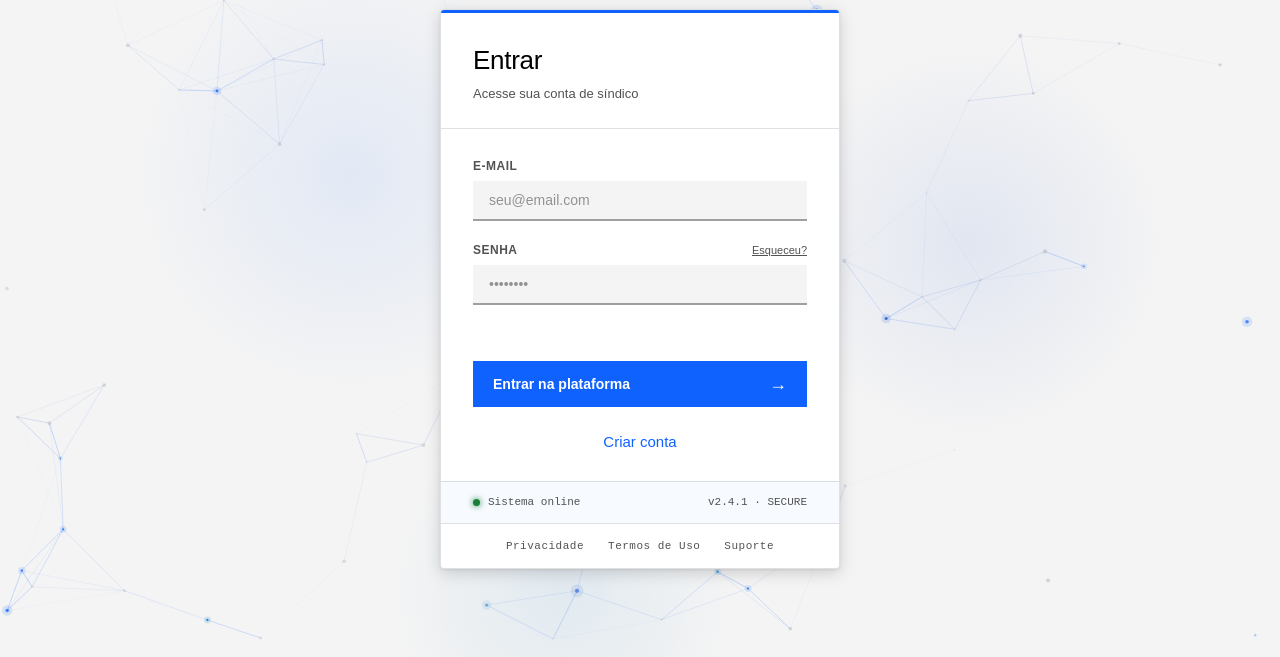
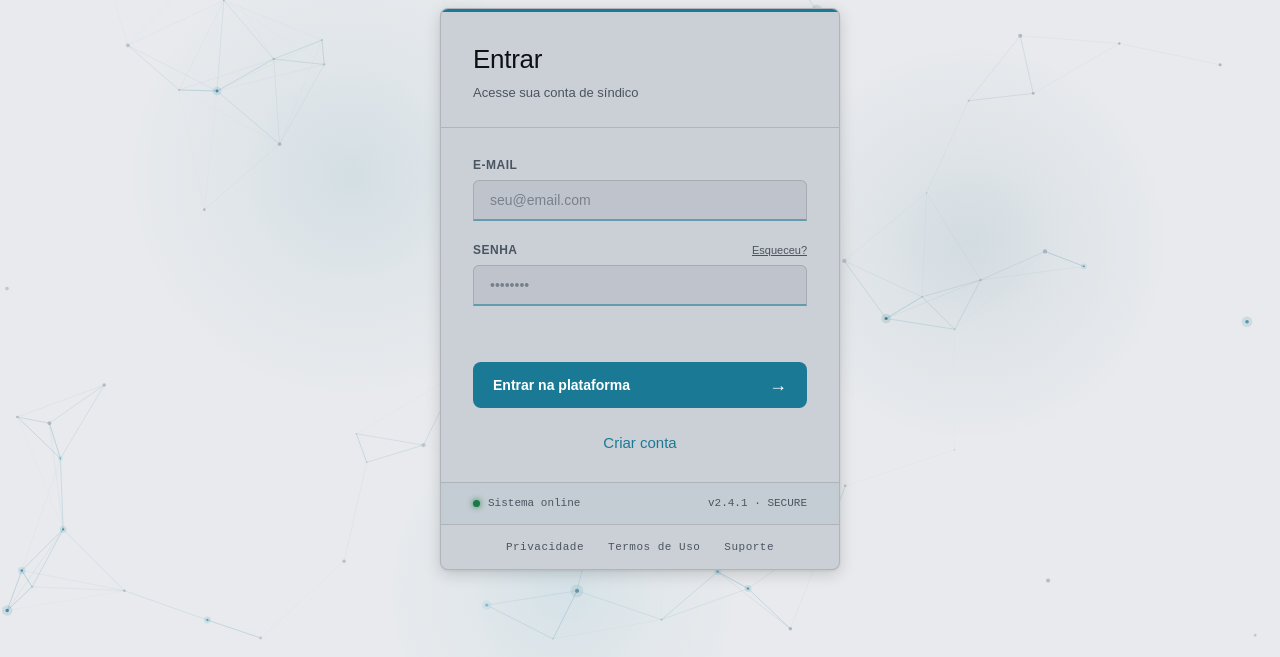
Before and after one commit to Ryan-42/condominio-saas, a plain HTML site: page login.html in a window 1280 px wide. Shown: the part 143-800 px from the top of the page. Drawn offline with Linux system fonts and the light colour scheme; animation ran at ten frames a second.

Commit message:
feat: paleta petróleo + prata — Plus Jakarta Sans, radius 8px, sem branco puro
- Azul petróleo em ambos os temas (dark: #3DAFC8, light: #1A7A96)
- Fundo prata #E8EAED (sem branco puro); cards #CBCFD6 (3 tons mais escuro)
- Dark mode: bg #161A1E, surface #252B32
- Fonte: Plus Jakarta Sans (400–800) + JetBrains Mono
- Border-radius 8px nos cards, 6px nos inputs
- Space.js: paletas petróleo em ambos os temas via MutationObserver

Co-Authored-By: Claude Sonnet 4.6 <noreply@anthropic.com>

```diff
--- a/Space.js
+++ b/Space.js
@@ -25,44 +25,44 @@
   window.addEventListener("mousemove", (e) => { mouse.x = e.clientX; mouse.y = e.clientY; });
   window.addEventListener("mouseleave", () => { mouse.x = mouse.y = -9999; });
 
-  // ── Paletas por tema — IBM Carbon Blue ───────────────────
+  // ── Paletas por tema — Azul Petróleo ────────────────────
   function getPalette() {
     const dark = document.documentElement.getAttribute("data-theme") === "dark";
     if (dark) {
-      // IBM Carbon dark — partículas azuis sobre #161616
+      // Petróleo dark — sobre grafite #161A1E
       return {
-        bg:      "#161616",
-        c1:      "#0F62FE",   // Blue 60
-        c2:      "#4589FF",   // Blue 50
-        c3:      "#1192E8",   // Cyan 50
-        neutral: "#525252",   // Gray 60 — neutro discreto
+        bg:      "#161A1E",
+        c1:      "#3DAFC8",   // petróleo médio
+        c2:      "#1A7A96",   // petróleo escuro
+        c3:      "#6DC4D8",   // petróleo claro
+        neutral: "#3A4A54",   // cinza-petróleo neutro
         aurora: [
-          { r:  15, g:  98, b: 254 },  // Blue 60
-          { r:  69, g: 137, b: 255 },  // Blue 50
-          { r:  17, g: 146, b: 232 },  // Cyan 50
+          { r:  61, g: 175, b: 200 },
+          { r:  26, g: 122, b: 150 },
+          { r: 109, g: 196, b: 216 },
         ],
-        lineC:  [ 15,  98, 254],
-        lineN:  [ 69, 137, 255],
-        mouseL: [ 15,  98, 254],
-        auroraAlpha: [0.14, 0.06],
+        lineC:  [ 61, 175, 200],
+        lineN:  [ 26, 122, 150],
+        mouseL: [ 61, 175, 200],
+        auroraAlpha: [0.16, 0.07],
       };
     } else {
-      // IBM Carbon light — partículas azuis sobre #F4F4F4
+      // Petróleo light — sobre prata #E8EAED
       return {
-        bg:      "#F4F4F4",
-        c1:      "#0F62FE",   // Blue 60
-        c2:      "#0043CE",   // Blue 70
-        c3:      "#0072C3",   // Cyan 60
-        neutral: "#C1C7CD",   // Cool Gray 30 — neutro claro
+        bg:      "#E8EAED",
+        c1:      "#1A7A96",   // petróleo escuro
+        c2:      "#115E77",   // petróleo profundo
+        c3:      "#2E9BB8",   // petróleo médio
+        neutral: "#A0A8B0",   // cinza prata neutro
         aurora: [
-          { r:  15,  g:  98, b: 254 },  // Blue 60
-          { r:   0,  g:  67, b: 206 },  // Blue 70
-          { r:   0, g: 114, b: 195 },  // Cyan 60
+          { r:  26, g: 122, b: 150 },
+          { r:  17, g:  94, b: 119 },
+          { r:  46, g: 155, b: 184 },
         ],
-        lineC:  [ 15,  98, 254],
-        lineN:  [  0,  67, 206],
-        mouseL: [ 15,  98, 254],
-        auroraAlpha: [0.08, 0.04],
+        lineC:  [ 26, 122, 150],
+        lineN:  [ 17,  94, 119],
+        mouseL: [ 26, 122, 150],
+        auroraAlpha: [0.10, 0.04],
       };
     }
   }
--- a/login.html
+++ b/login.html
@@ -6,7 +6,7 @@
   <meta name="viewport" content="width=device-width, initial-scale=1.0">
   <title>CondoSYS — Acesso</title>
 
-  <link href="https://fonts.googleapis.com/css2?family=IBM+Plex+Sans:wght@300;400;500;600;700&family=IBM+Plex+Mono:wght@400;500&display=swap&font-display=swap" rel="stylesheet">
+  <link href="https://fonts.googleapis.com/css2?family=Plus+Jakarta+Sans:wght@400;500;600;700;800&family=JetBrains+Mono:wght@400;500&display=swap&font-display=swap" rel="stylesheet">
   <meta name="theme-color" content="#161616">
   <link rel="manifest" href="manifest.json">
 
@@ -125,9 +125,9 @@
       font-size: 14px;
       color: var(--text);
       background: var(--surface2);
-      border: none;
+      border: 1px solid var(--border);
       border-bottom: 2px solid var(--border-hot);
-      border-radius: 0;
+      border-radius: 6px 6px 0 0;
       padding: 11px 16px;
       width: 100%;
       outline: none;
@@ -182,11 +182,11 @@
     .lc-btn {
       font-family: var(--font-ui);
       font-size: 14px;
-      font-weight: 600;
+      font-weight: 700;
       color: #fff;
       background: var(--p3);
       border: none;
-      border-radius: 0;
+      border-radius: 8px;
       padding: 14px 20px;
       width: 100%;
       cursor: pointer;
@@ -205,11 +205,11 @@
     .lc-btn-ghost {
       font-family: var(--font-ui);
       font-size: 13px;
-      font-weight: 500;
+      font-weight: 600;
       color: var(--p3);
       background: transparent;
       border: 1px solid var(--p3);
-      border-radius: 0;
+      border-radius: 8px;
       padding: 10px 16px;
       width: 100%;
       cursor: pointer;
--- a/styles.css
+++ b/styles.css
@@ -3,94 +3,98 @@
 
 :root {
   color-scheme: light dark;
-  /* ── IBM Carbon — Light ────────────────────────── */
-  --p1: #001141;
-  --p2: #0043CE;
-  --p3: #0F62FE;
-  --p4: #4589FF;
-  --lavender:     #4589FF;
-  --lavender-dim: #78A9FF;
+  /* ── Petrol SaaS — Light (prata + azul petróleo) ─ */
+  --p1: #0A3A4A;
+  --p2: #115E77;
+  --p3: #1A7A96;
+  --p4: #2E9BB8;
+  --lavender:     #2E9BB8;
+  --lavender-dim: #4DB8D5;
 
   /* RGB channels */
-  --_p:   15,98,254;
-  --_a:   69,137,255;
-  --_lt:  120,169,255;
+  --_p:   26,122,150;
+  --_a:   46,155,184;
+  --_lt:  77,184,213;
 
-  --bg:       #F4F4F4;
-  --bg2:      #E8E8E8;
-  --surface:  #FFFFFF;
-  --surface2: #F4F4F4;
-  --border:        rgba(0,0,0,0.12);
-  --border-hot:    rgba(0,0,0,0.35);
+  /* Prata claro — sem branco puro */
+  --bg:       #E8EAED;
+  --bg2:      #DADDE2;
+  /* Cards: 3 tons mais escuros que o fundo */
+  --surface:  #CBCFD6;
+  --surface2: #BFC4CC;
+  --border:        rgba(0,0,0,0.13);
+  --border-hot:    rgba(26,122,150,0.55);
 
-  --grad: linear-gradient(90deg,#001141,#0043CE,#0F62FE,#4589FF);
+  --grad: linear-gradient(90deg,#0A3A4A,#115E77,#1A7A96,#2E9BB8);
 
-  --text:        #161616;
-  --text-dim:    #525252;
-  --text-bright: #000000;
+  --text:        #181C1F;
+  --text-dim:    #4A5560;
+  --text-bright: #0D1114;
 
-  --green:      #198038;
-  --green-dim:  #24A148;
-  --green-glow: rgba(25,128,56,.14);
-  --red:        #DA1E28;
-  --red-dim:    #FA4D56;
-  --red-glow:   rgba(218,30,40,.14);
-  --gold:       #D24C00;
-  --gold-dim:   #EB6200;
-  --gold-glow:  rgba(210,76,0,.14);
+  --green:      #1A7A45;
+  --green-dim:  #22A05A;
+  --green-glow: rgba(26,122,69,.16);
+  --red:        #C8252D;
+  --red-dim:    #E0373F;
+  --red-glow:   rgba(200,37,45,.16);
+  --gold:       #B85C00;
+  --gold-dim:   #D46E00;
+  --gold-glow:  rgba(184,92,0,.16);
 
-  --cyan:       #0072C3;
-  --cyan-dim:   #1192E8;
-  --cyan-glow:  rgba(0,114,195,.14);
+  --cyan:       #0D7A8A;
+  --cyan-dim:   #1A9AAC;
+  --cyan-glow:  rgba(13,122,138,.16);
 
   --sidebar-w: 250px;
-  --radius:    4px;
+  --radius:    8px;
 
-  --font-display: 'IBM Plex Sans', sans-serif;
-  --font-ui:      'IBM Plex Sans', sans-serif;
-  --font-mono:    'IBM Plex Mono', monospace;
+  --font-display: 'Plus Jakarta Sans', sans-serif;
+  --font-ui:      'Plus Jakarta Sans', sans-serif;
+  --font-mono:    'JetBrains Mono', monospace;
 }
 
 [data-theme="dark"] {
   color-scheme: dark;
-  /* ── IBM Carbon — Dark ─────────────────────────── */
-  --p1: #D0E2FF;
-  --p2: #A6C8FF;
-  --p3: #78A9FF;
-  --p4: #4589FF;
-  --lavender:     #A6C8FF;
-  --lavender-dim: #78A9FF;
+  /* ── Petrol SaaS — Dark ─────────────────────────── */
+  --p1: #A8DDE8;
+  --p2: #6DC4D8;
+  --p3: #3DAFC8;
+  --p4: #2496B0;
+  --lavender:     #6DC4D8;
+  --lavender-dim: #4DB8D0;
 
-  --_p:   120,169,255;
-  --_a:   166,200,255;
-  --_lt:  208,226,255;
+  --_p:   61,175,200;
+  --_a:   109,196,216;
+  --_lt:  168,221,232;
 
-  --bg:       #161616;
-  --bg2:      #262626;
-  --surface:  #262626;
-  --surface2: #393939;
-  --border:        rgba(255,255,255,0.12);
-  --border-hot:    rgba(255,255,255,0.32);
+  /* Grafite escuro — sem preto puro */
+  --bg:       #161A1E;
+  --bg2:      #1E2328;
+  /* Cards: 3 tons mais escuros — grafite médio */
+  --surface:  #252B32;
+  --surface2: #2D343C;
+  --border:        rgba(255,255,255,0.10);
+  --border-hot:    rgba(61,175,200,0.50);
 
-  --grad: linear-gradient(90deg,#0F62FE,#4589FF,#78A9FF,#A6C8FF);
+  --grad: linear-gradient(90deg,#2496B0,#3DAFC8,#6DC4D8,#A8DDE8);
 
-  --text:        #F4F4F4;
-  --text-dim:    #C6C6C6;
-  --text-bright: #FFFFFF;
+  --text:        #E4E8EC;
+  --text-dim:    #8C9BAA;
+  --text-bright: #F0F4F8;
 
-  --green:      #42BE65;
-  --green-dim:  #6FDC8C;
-  --green-glow: rgba(66,190,101,.22);
-  --red:        #FF8389;
-  --red-dim:    #FFB3B8;
-  --red-glow:   rgba(255,131,137,.22);
-  --gold:       #FF832B;
-  --gold-dim:   #FFB784;
-  --gold-glow:  rgba(255,131,43,.22);
+  --green:      #3DD68C;
+  --green-dim:  #6DE8AA;
+  --green-glow: rgba(61,214,140,.22);
+  --red:        #FF7A85;
+  --red-dim:    #FFB0B8;
+  --red-glow:   rgba(255,122,133,.22);
+  --gold:       #FFAA44;
+  --gold-dim:   #FFC880;
+  --gold-glow:  rgba(255,170,68,.22);
 
-  --cyan:       #33B1FF;
-  --cyan-dim:   #82CFFF;
-  --cyan-glow:  rgba(51,177,255,.22);
+  --cyan:       #4DC8DC;
+  --cyan-dim:   #7ADAEA;
+  --cyan-glow:  rgba(77,200,220,.22);
 }
 
 html {
@@ -1172,53 +1176,53 @@ textarea.field-input { resize: vertical; min-height: 100px; line-height: 1.6; pa
 ════════════════════════════════════════════════ */
 
 html:not([data-theme="dark"]) #space-canvas { display: block; }
-html:not([data-theme="dark"]) body          { background: #F4F4F4; }
+html:not([data-theme="dark"]) body          { background: #E8EAED; }
 
-/* Sidebar — superfície sólida Carbon */
+/* Sidebar — prata levemente mais escura */
 html:not([data-theme="dark"]) .sidebar {
-  background: rgba(255,255,255,0.92);
-  border-right: 1px solid #E0E0E0;
+  background: rgba(203,207,214,0.96);
+  border-right: 1px solid rgba(0,0,0,0.12);
   backdrop-filter: blur(24px);
   -webkit-backdrop-filter: blur(24px);
 }
 html:not([data-theme="dark"]) .sidebar::before { background: var(--p3); opacity: 1; height: 3px; }
 
-/* Cards — branco sólido Carbon */
+/* Cards — cinza médio, 3 tons mais escuros que o fundo */
 html:not([data-theme="dark"]) .card {
-  background: rgba(255,255,255,0.94);
-  border: 1px solid #E0E0E0;
-  box-shadow: 0 2px 8px rgba(0,0,0,0.08);
+  background: rgba(203,207,214,0.95);
+  border: 1px solid rgba(0,0,0,0.10);
+  box-shadow: 0 2px 8px rgba(0,0,0,0.10);
   backdrop-filter: blur(12px);
   -webkit-backdrop-filter: blur(12px);
 }
 html:not([data-theme="dark"]) .card:hover {
   border-color: var(--p3);
-  box-shadow: 0 4px 16px rgba(15,98,254,0.14);
-  transform: translateY(-1px);
+  box-shadow: 0 4px 16px rgba(26,122,150,0.20);
+  transform: translateY(-2px);
 }
 
 /* Panels */
 html:not([data-theme="dark"]) .panel,
 html:not([data-theme="dark"]) .insights-panel,
 html:not([data-theme="dark"]) .form-panel {
-  background: rgba(255,255,255,0.94);
-  border: 1px solid #E0E0E0;
-  box-shadow: 0 2px 8px rgba(0,0,0,0.06);
+  background: rgba(203,207,214,0.95);
+  border: 1px solid rgba(0,0,0,0.10);
+  box-shadow: 0 2px 8px rgba(0,0,0,0.08);
   backdrop-filter: blur(12px);
   -webkit-backdrop-filter: blur(12px);
 }
 
 /* Topbar */
-html:not([data-theme="dark"]) .topbar { border-bottom-color: #E0E0E0; }
+html:not([data-theme="dark"]) .topbar { border-bottom-color: rgba(0,0,0,0.12); }
 
-/* Clock — azul IBM */
+/* Clock — petróleo */
 html:not([data-theme="dark"]) .clock-display {
   color: var(--p3);
   text-shadow: none;
 }
 
 /* Card saldo */
-html:not([data-theme="dark"]) .card--saldo .card-value { color: var(--p3); text-shadow: none; }
+html:not([data-theme="dark"]) .card--saldo .card-value { color: var(--p2); text-shadow: none; }
 html:not([data-theme="dark"]) .card--saldo .card-corner { border-color: var(--p3); }
 
 /* ── Dark mode select arrows ─────────────────── */
```
